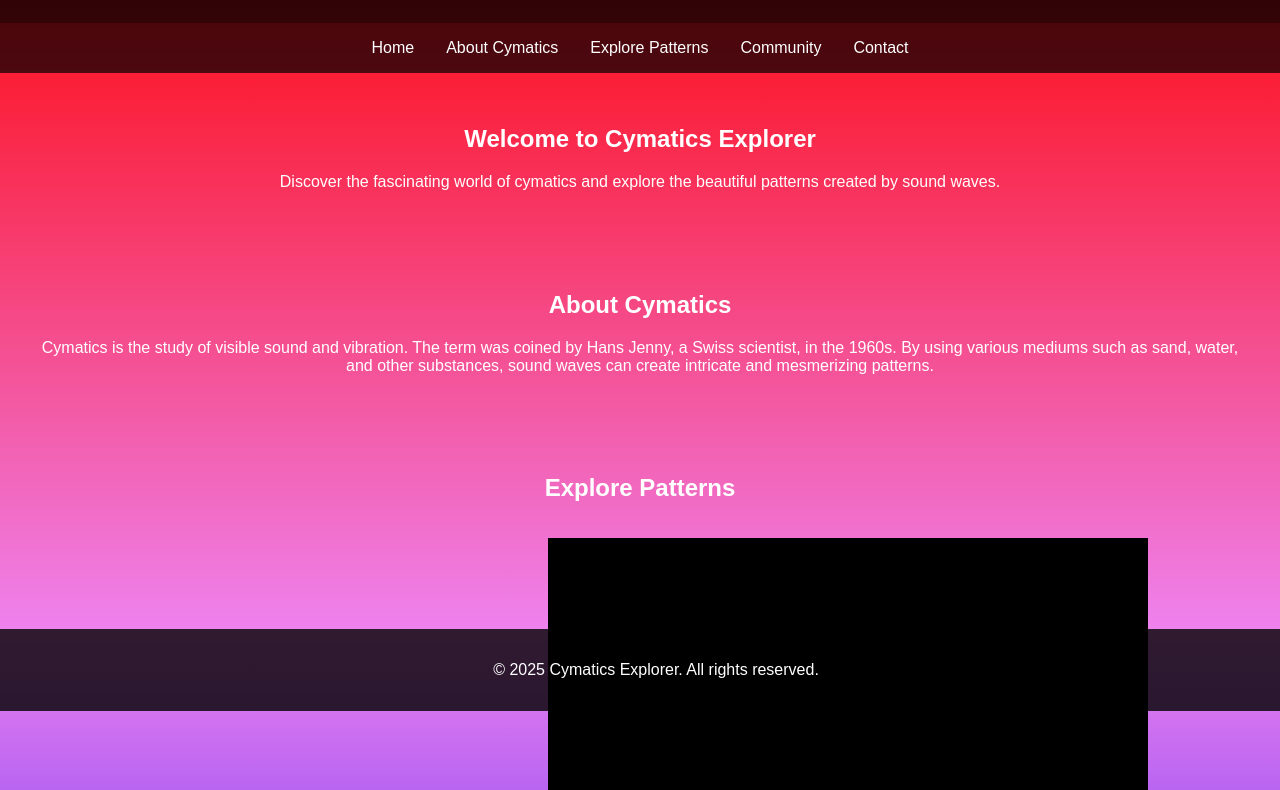
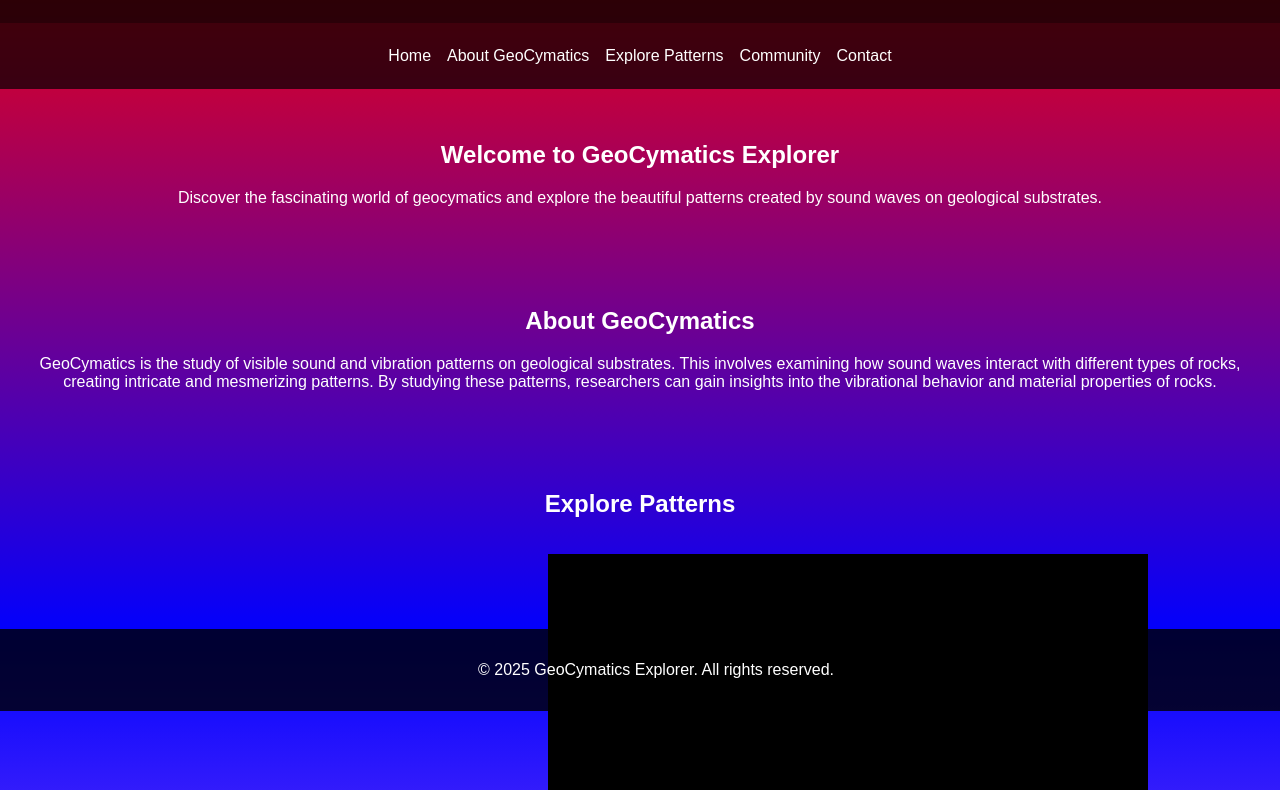
Before and after one commit to managerdata404/Geocymatics, a plain HTML site: page index.html in a window 1280 px wide. Shown: the part 89-879 px from the top of the page. Drawn offline with Linux system fonts and the light colour scheme.

Commit message:
Update index.html

```diff
--- a/index.html
+++ b/index.html
@@ -1,16 +1,15 @@
-
 <!DOCTYPE html>
 <html lang="en">
 <head>
   <meta charset="UTF-8">
   <meta name="viewport" content="width=device-width, initial-scale=1.0">
-  <title>Cymatics Explorer</title>
+  <title>GeoCymatics Explorer</title>
   <style>
     body {
       font-family: Arial, sans-serif;
       margin: 0;
       padding: 0;
-      background: linear-gradient(to bottom, red, violet, blue);
+      background: linear-gradient(to bottom, red, blue, violet);
       color: #fff;
       text-align: center;
     }
@@ -22,11 +21,12 @@
       background-color: rgba(0, 0, 0, 0.7);
       display: flex;
       justify-content: center;
+      flex-wrap: wrap;
       padding: 1rem;
     }
     nav a {
       color: #fff;
-      margin: 0 1rem;
+      margin: 0.5rem;
       text-decoration: none;
     }
     nav a:hover {
@@ -57,10 +57,7 @@
     }
     @media (max-width: 768px) {
       nav {
-        flex-direction: column;
-      }
-      nav a {
-        margin: 0.5rem 0;
+        flex-direction: row;
       }
       #visualization {
         height: 300px;
@@ -70,22 +67,22 @@
 </head>
 <body>
   <header>
-    <h1>Cymatics Explorer</h1>
+    <h1>GeoCymatics Explorer</h1>
   </header>
   <nav>
     <a href="#home">Home</a>
-    <a href="#about">About Cymatics</a>
+    <a href="#about">About GeoCymatics</a>
     <a href="#explore">Explore Patterns</a>
     <a href="#community">Community</a>
     <a href="#contact">Contact</a>
   </nav>
   <section id="home">
-    <h2>Welcome to Cymatics Explorer</h2>
-    <p>Discover the fascinating world of cymatics and explore the beautiful patterns created by sound waves.</p>
+    <h2>Welcome to GeoCymatics Explorer</h2>
+    <p>Discover the fascinating world of geocymatics and explore the beautiful patterns created by sound waves on geological substrates.</p>
   </section>
   <section id="about">
-    <h2>About Cymatics</h2>
-    <p>Cymatics is the study of visible sound and vibration. The term was coined by Hans Jenny, a Swiss scientist, in the 1960s. By using various mediums such as sand, water, and other substances, sound waves can create intricate and mesmerizing patterns.</p>
+    <h2>About GeoCymatics</h2>
+    <p>GeoCymatics is the study of visible sound and vibration patterns on geological substrates. This involves examining how sound waves interact with different types of rocks, creating intricate and mesmerizing patterns. By studying these patterns, researchers can gain insights into the vibrational behavior and material properties of rocks.</p>
   </section>
   <section id="explore">
     <h2>Explore Patterns</h2>
@@ -96,14 +93,14 @@
   </section>
   <section id="community">
     <h2>Community</h2>
-    <p>Join our community to share your cymatics experiments and connect with others who are passionate about this fascinating field.</p>
+    <p>Join our community to share your geocymatics experiments and connect with others who are passionate about this fascinating field.</p>
   </section>
   <section id="contact">
     <h2>Contact</h2>
-    <p>If you have any questions or would like to contribute to our site, please contact us at <a href="mailto:info@cymaticsexplorer.com">info@cymaticsexplorer.com</a>.</p>
+    <p>If you have any questions or would like to contribute to our site, please contact us at <a href="mailto:info@geocymaticsexplorer.com">info@geocymaticsexplorer.com</a>.</p>
   </section>
   <footer>
-    <p>&copy; 2025 Cymatics Explorer. All rights reserved.</p>
+    <p>&copy; 2025 GeoCymatics Explorer. All rights reserved.</p>
   </footer>
   <script>
     function generatePattern() {
```
